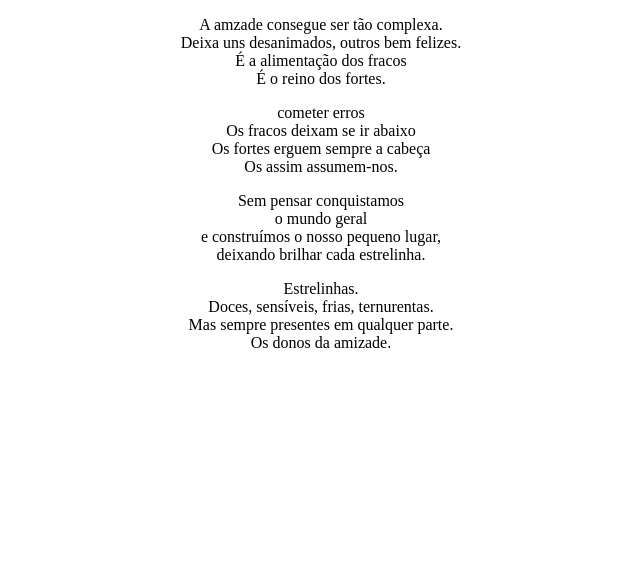
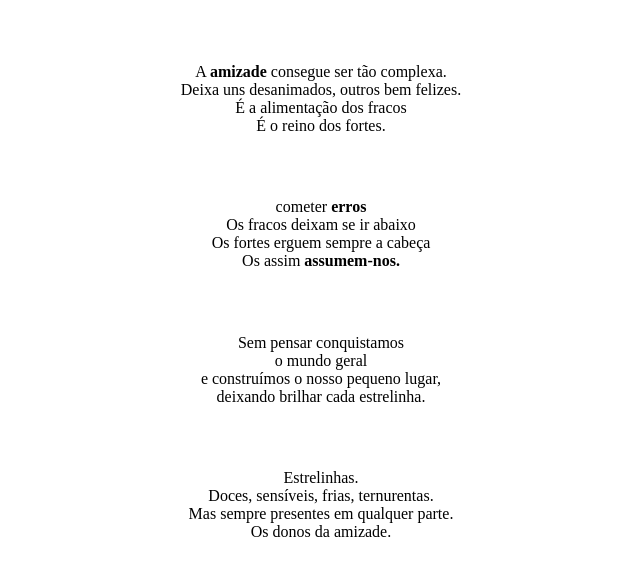
Before and after one commit to guilerme14/walberth, a plain HTML site: page index.html in a window 1280 px wide. Shown: the whole page, without its empty margins (319-959 px from the left). Drawn offline with Linux system fonts and the light colour scheme.

Commit message:
corrigindo palavras e margin

```diff
--- a/index.html
+++ b/index.html
@@ -7,15 +7,15 @@
     <title>Document</title>
 </head>
 <body>
-    <p>A amzade consegue ser tão complexa.<br>
+    <p>A <strong>amizade</strong>  consegue ser tão complexa.<br>
         Deixa uns desanimados, outros bem felizes.<br>
         É a alimentação dos fracos<br>
         É o reino dos fortes.<br>
     </p>
-    <p>cometer erros<br>
+    <p>cometer <strong>erros</strong> <br>
         Os fracos deixam se ir abaixo<br>
         Os fortes erguem sempre a cabeça<br>
-        Os assim assumem-nos.<br>
+        Os assim <strong>assumem-nos.</strong><br>
     </p>
     <p>Sem pensar conquistamos<br>
         o mundo geral<br>
--- a/style.css
+++ b/style.css
@@ -1,3 +1,5 @@
 p{
     text-align: center;
+    margin-top: 5%;
+    color: black;
 }
```
